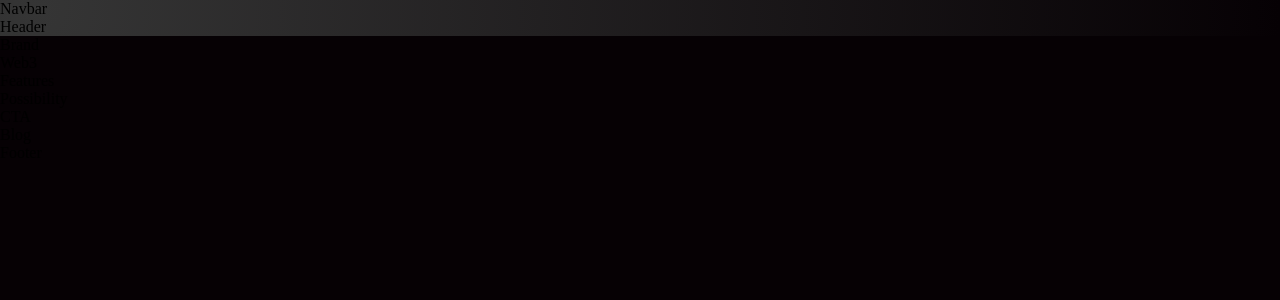
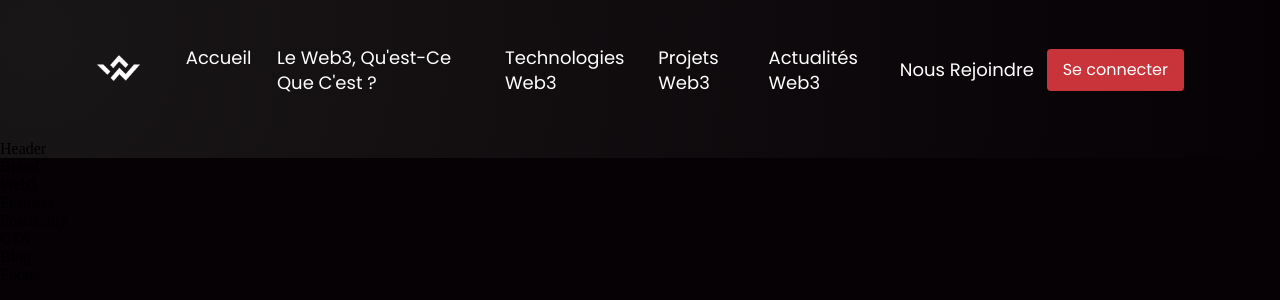
Before and after one commit to OlivierMaria/Web3Wise, a React (Create React App) app: page / in a window 1280 px wide. Shown: the top 300 px of the page. Built offline with nearby package versions, Linux system fonts and the light colour scheme.

Commit message:
Added the navbar and styled it, uses the BEM method for more readable code

```diff
--- a/src/App.css
+++ b/src/App.css
@@ -32,8 +32,8 @@ a {
   /* https://angrytools.com/gradient/ */
   background: radial-gradient(
     circle at 3% 25%,
-    rgba(53, 53, 53, 1) 0%,
-    rgba(6, 1, 4, 1) 100%
+    rgba(53, 53, 53, 0.407) 0%,
+    rgba(6, 1, 4, 0.492) 100%
   );
 }
 
--- a/src/components/navbar/Navbar.jsx
+++ b/src/components/navbar/Navbar.jsx
@@ -1,8 +1,39 @@
 import React from "react";
+import { RiMenu3Line, RiCloseLin } from "react-icons/ri";
+import logo from "../../assets/logo.png";
 import "./navbar.css";
 
 function Navbar() {
-  return <div>Navbar</div>;
+  return (
+    <div className="web3wise__navbar">
+      <div className="web3wise__navbar-links">
+        <div className="web3wise__navbar-links_logo">
+          <img src={logo} alt="logo" />
+        </div>
+        <div className="web3wise__navbar-links_container">
+          <p>
+            <a href="#">Accueil</a>
+          </p>
+          <p>
+            <a href="#">Le Web3, qu'est-ce que c'est ?</a>
+          </p>
+          <p>
+            <a href="#">Technologies Web3</a>
+          </p>
+          <p>
+            <a href="#">Projets Web3</a>
+          </p>
+          <p>
+            <a href="#">Actualités Web3</a>
+          </p>
+        </div>
+      </div>
+      <div className="web3wise__navbar-sign">
+        <p>Nous rejoindre</p>
+        <button type="button">Se connecter</button>
+      </div>
+    </div>
+  );
 }
 
 export default Navbar;
--- a/src/components/navbar/navbar.css
+++ b/src/components/navbar/navbar.css
@@ -0,0 +1,68 @@
+.web3wise__navbar{
+    display: flex;
+    justify-content: space-between;
+    align-items: center;
+
+    padding: 2rem 6rem;
+}
+
+.web3wise__navbar-links{
+    flex: 1;
+    display: flex;
+    justify-content: flex-start;
+    align-items: center;
+}
+
+.web3wise__navbar-links_logo{
+    margin-right: 2rem;
+}
+
+.web3wise__navbar-links_logo img {
+    width: 45px;
+    height: auto;
+}
+
+.web3wise__navbar-links_container{
+    display: flex;
+    flex-direction: row;
+}
+
+.web3wise__navbar-sign{
+    display: flex;
+    justify-content: flex-end;
+    align-items: center;
+}
+
+.web3wise__navbar-links_container p,
+.web3wise__navbar-sign p,
+.web3wise__navbar-menu_container p{
+    color: var(--color-text);
+    font-family: var(--font-family);
+    font-weight: 400;
+    font-size: 18px;
+    line-height: 25px;
+    text-transform: capitalize;
+
+    margin: 0.8rem;
+    cursor: pointer;
+}
+
+.web3wise__navbar-sign button,
+.web3wise__navbar-menu_container button{
+padding: 0.7rem 1rem;
+color: var(--color-text);
+border: none;
+border-radius: 4px;
+font-weight: 400;
+font-size: 16px;
+background:  var(--color-blog);
+font-family: var(--font-family);
+line-height: 20px;
+outline: none;
+cursor: pointer;
+transition: 0.3s;
+}
+.web3wise__navbar-sign button:hover,
+.web3wise__navbar-menu_container button{
+opacity: 0.9;
+}
```
Also changed, not shown: src/assets/logo.png (added).
